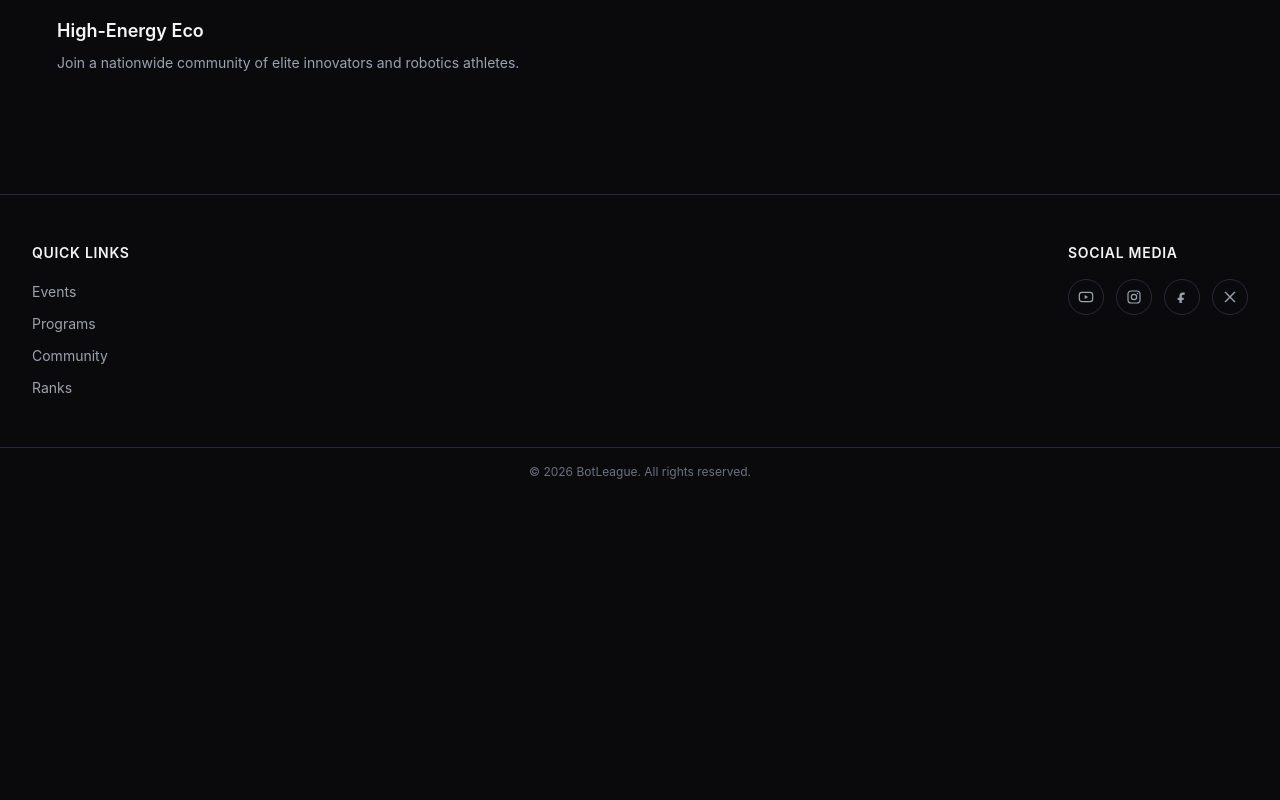
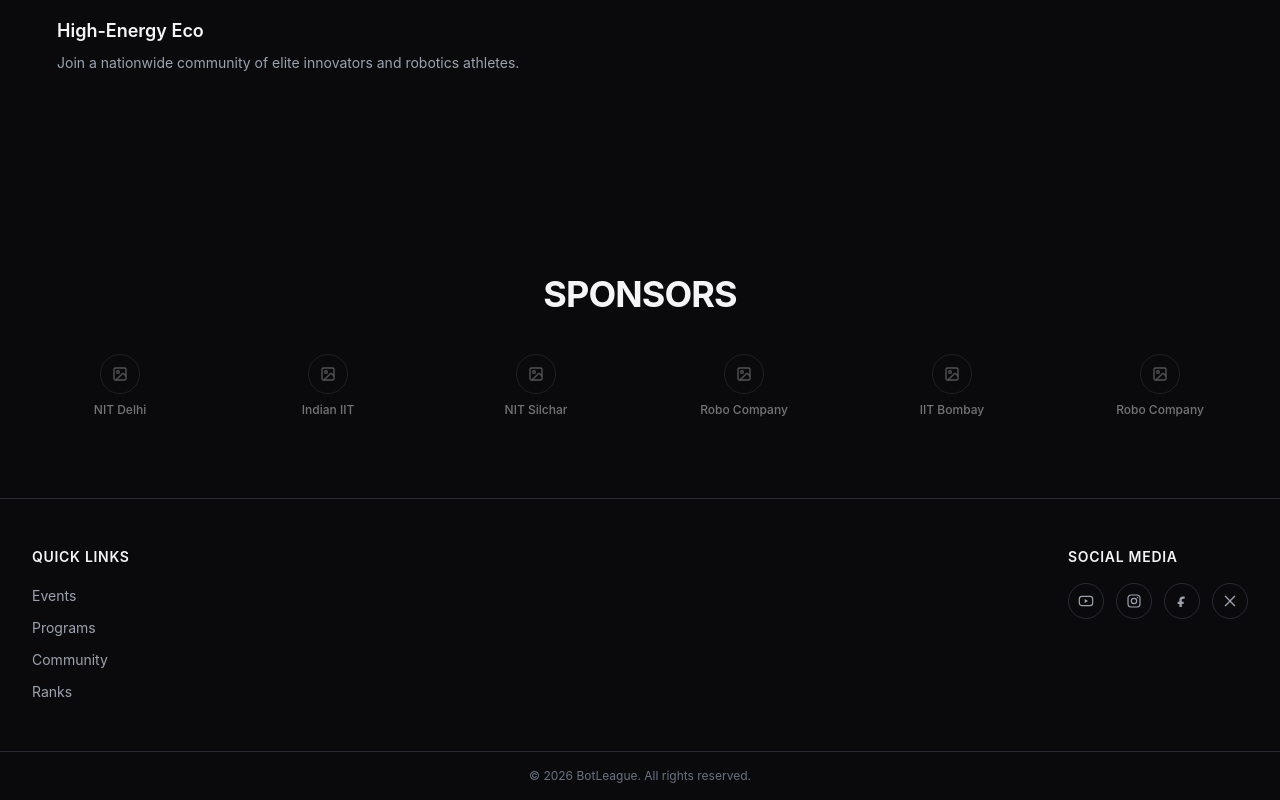
Before and after one commit to rudra1337-dev/botleague, a React (Vite) app: page / in a window 1280 px wide. Shown: the part 3458-4258 px from the top of the page. Before the commit the page ends 3954 px from the top, so only its background shows below. Built offline with nearby package versions, Linux system fonts and the light colour scheme.

Commit message:
feat: add sponsors section

```diff
--- a/src/App.tsx
+++ b/src/App.tsx
@@ -6,6 +6,7 @@ import { AboutSection } from "@/sections/About";
 import { CategoriesSection } from "@/sections/Categories";
 import { DisciplinesSection } from "@/sections/Disciplines";
 import { WhyRegisterSection } from "@/sections/WhyRegister";
+import { SponsorsSection } from "@/sections/Sponsors";
 
 function App() {
   return (
@@ -17,6 +18,7 @@ function App() {
       <CategoriesSection />
       <DisciplinesSection />
       <WhyRegisterSection />
+      <SponsorsSection />
     </RootLayout>
   );
 }
--- /dev/null
+++ b/src/sections/Sponsors/SponsorsSection.tsx
@@ -0,0 +1,18 @@
+import { sponsorItems } from "@/data/sponsors";
+import { SectionHeading } from "@/components/ui/SectionHeading";
+import { SponsorLogo } from "@/components/shared/SponsorLogo";
+
+export function SponsorsSection() {
+  return (
+    <section aria-labelledby="sponsors-heading" className="py-16 md:py-20">
+      <div className="mx-auto max-w-7xl px-4 sm:px-6 lg:px-8">
+        <SectionHeading id="sponsors-heading" title="Sponsors" align="center" />
+        <div className="grid grid-cols-2 gap-8 sm:grid-cols-3 md:grid-cols-6">
+          {sponsorItems.map((item) => (
+            <SponsorLogo key={item.id} {...item} />
+          ))}
+        </div>
+      </div>
+    </section>
+  );
+}
--- /dev/null
+++ b/src/sections/Sponsors/index.ts
@@ -0,0 +1 @@
+export { SponsorsSection } from "./SponsorsSection";
```
